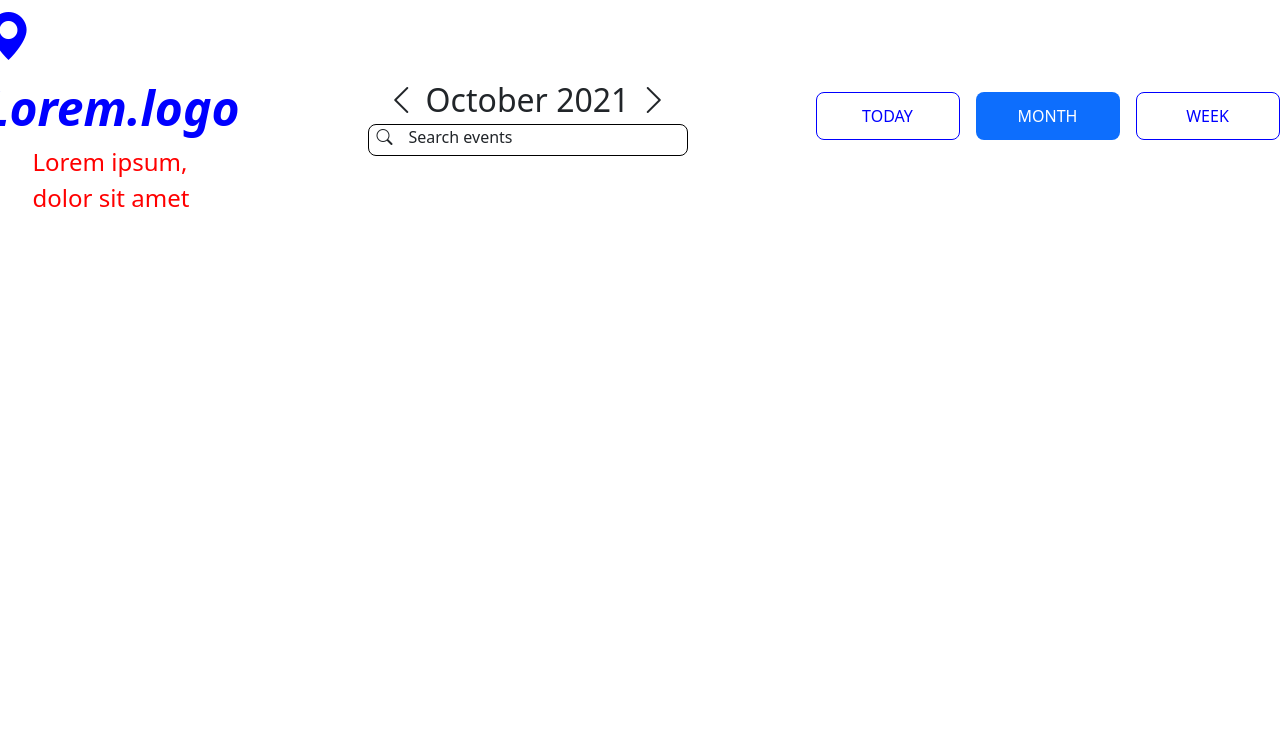
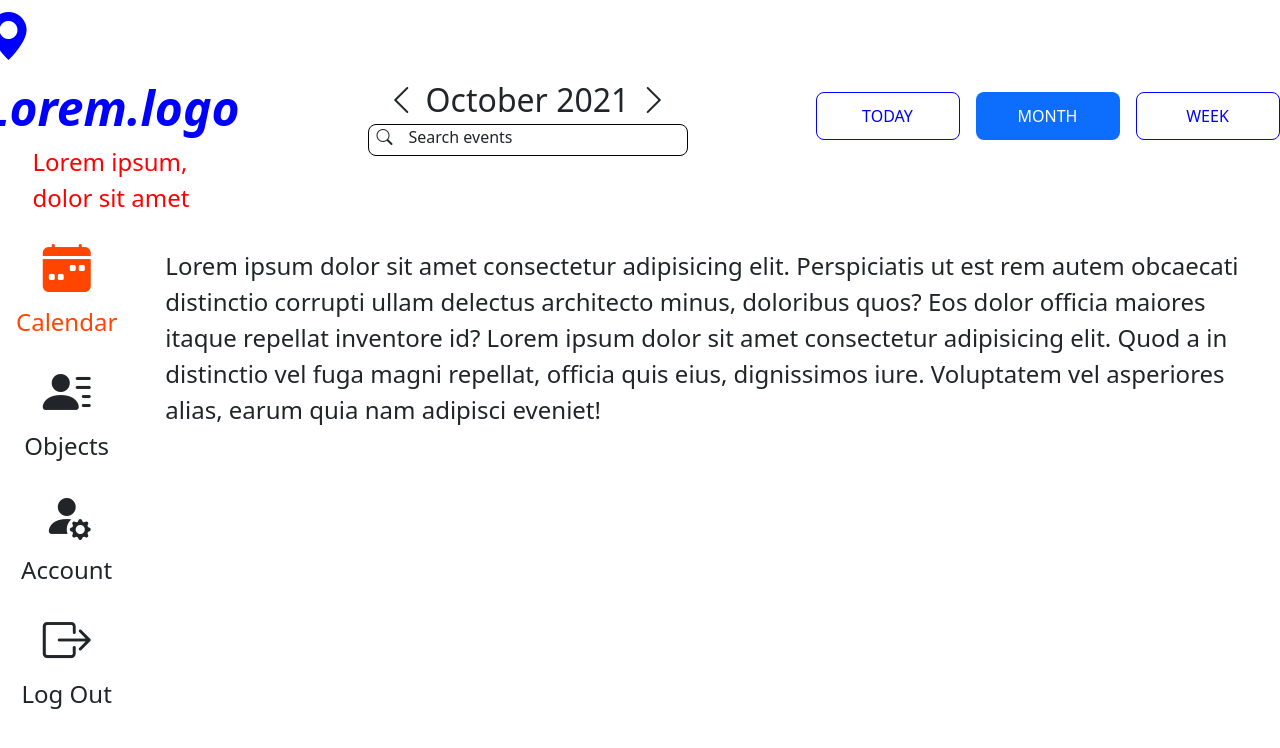
Before and after one commit to RolandSzB/tema7Programareweb, a website: page index.html in a window 1280 px wide. Drawn offline with nearby package versions, Linux system fonts and the light colour scheme.

Commit message:
content added

```diff
--- a/index.html
+++ b/index.html
@@ -20,6 +20,15 @@
       .blue-logo {
         font-weight: bold;
         color: blue;
+        font-size: 3rem;
+      }
+      .icon-bold-orange {
+        font-weight: bold;
+        color: orangered;
+        font-size: 3rem;
+      }
+      .icon-bold {
+        font-weight: bold;
         font-size: 3rem;
       }
       .date-slider {
@@ -54,6 +63,10 @@
         margin-left: 8rem;
         margin-right: 8rem;
       }
+      .text-orange {
+        font-size: 1.5rem;
+        color: orangered;
+      }
     </style>
   </head>
   <body>
@@ -82,5 +95,43 @@
         <div class="date-box-empty me-3">WEEK</div>
       </div>
     </div>
+    <!-- Content -->
+    <div class="d-flex flex-row">
+      <div class="d-flex flex-column ms-3">
+        <div
+          class="d-flex flex-column justify-content-center align-items-center"
+        >
+          <i class="bi bi-calendar-week-fill icon-bold-orange"></i>
+          <p class="text-orange">Calendar</p>
+        </div>
+        <div
+          class="d-flex flex-column justify-content-center align-items-center"
+        >
+          <i class="bi bi-person-lines-fill icon-bold"></i>
+          <p style="font-size: 1.5rem">Objects</p>
+        </div>
+        <div
+          class="d-flex flex-column justify-content-center align-items-center"
+        >
+          <i class="bi bi-person-fill-gear icon-bold"></i>
+          <p style="font-size: 1.5rem">Account</p>
+        </div>
+        <div
+          class="d-flex flex-column justify-content-center align-items-center"
+        >
+          <i class="bi bi-box-arrow-right icon-bold"></i>
+          <p style="font-size: 1.5rem">Log Out</p>
+        </div>
+      </div>
+      <p class="mt-3 ms-5" style="font-size: 1.5rem">
+        Lorem ipsum dolor sit amet consectetur adipisicing elit. Perspiciatis ut
+        est rem autem obcaecati distinctio corrupti ullam delectus architecto
+        minus, doloribus quos? Eos dolor officia maiores itaque repellat
+        inventore id? Lorem ipsum dolor sit amet consectetur adipisicing elit.
+        Quod a in distinctio vel fuga magni repellat, officia quis eius,
+        dignissimos iure. Voluptatem vel asperiores alias, earum quia nam
+        adipisci eveniet!
+      </p>
+    </div>
   </body>
 </html>
```
